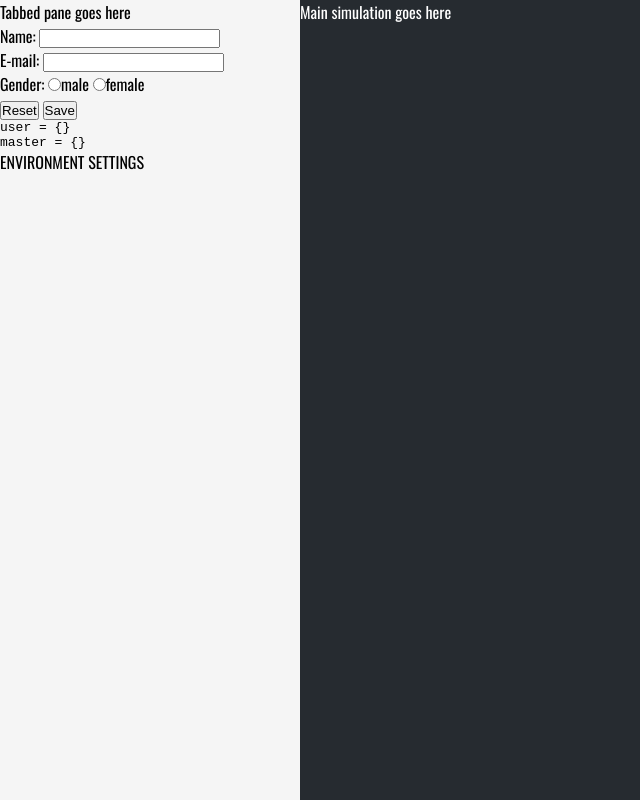
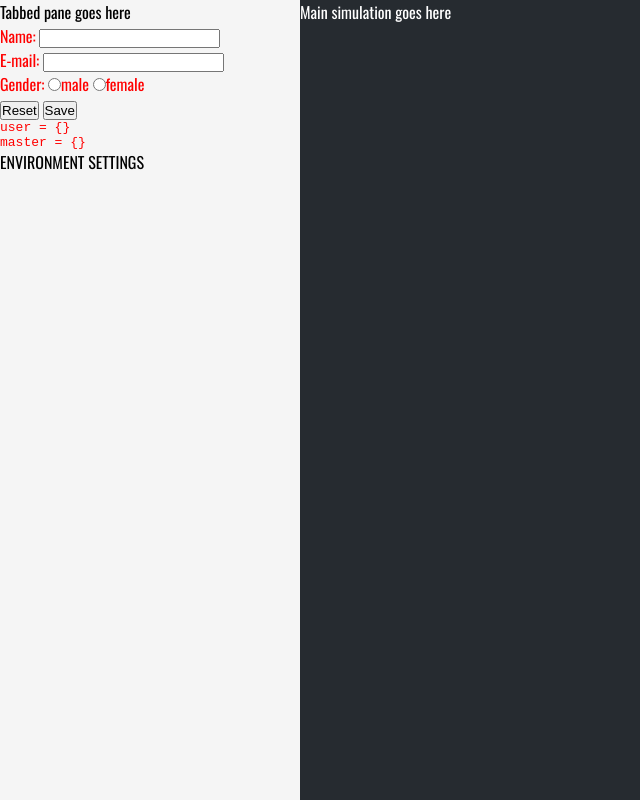
Before and after one commit to Martin-Cox/AirFlow, a plain HTML site: page index.html in a window 1280 px wide. Shown: the whole page, without its empty margins (0-640 px from the left). Drawn offline with nearby package versions, Linux system fonts and the light colour scheme.

Commit message:
CSS styling of project settings directive testing

```diff
--- a/css/index.css
+++ b/css/index.css
@@ -31,3 +31,9 @@ html, body {
   flex: 1;
   color: white;
 }
+
+
+/*Tab editor styles*/
+project-Settings {
+  color: red;
+}
```
